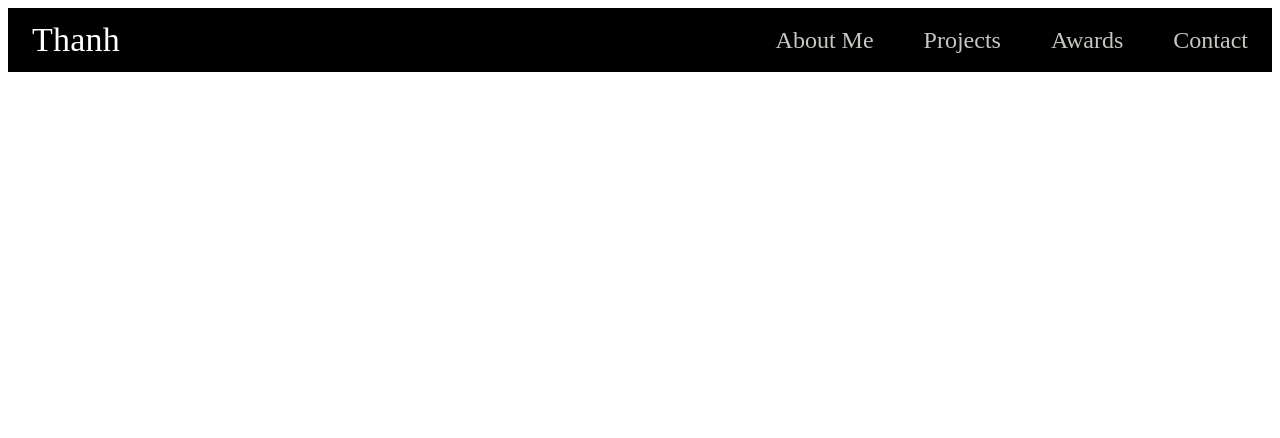
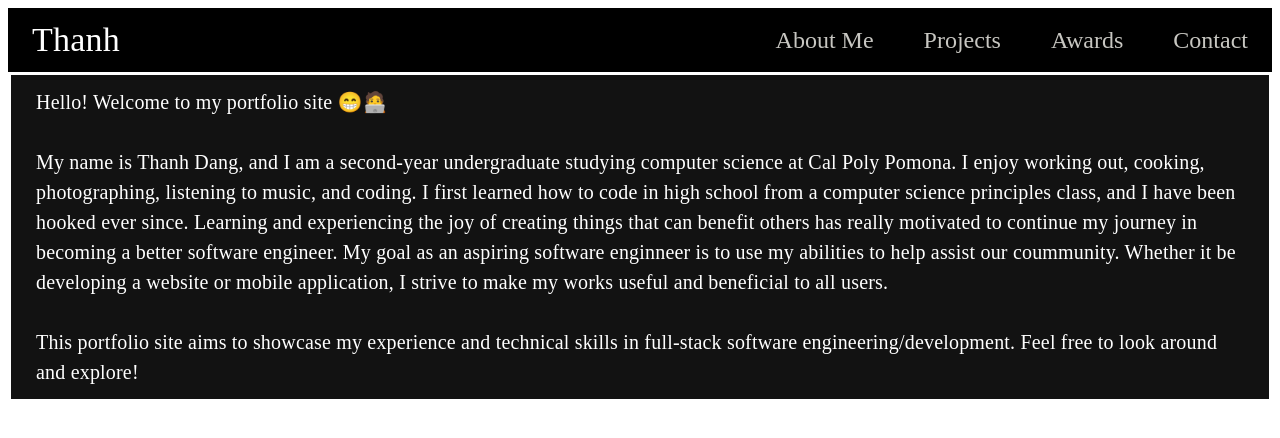
Before and after one commit to tdang2180/tdang2180.github.io, a React app: page / in a window 1280 px wide. Shown: the top 438 px of the page. Built offline with nearby package versions, Linux system fonts and the light colour scheme; the HTML template or start-up script is replaced by a standard one.

Commit message:
created an about me section

```diff
--- a/src/App.jsx
+++ b/src/App.jsx
@@ -1,14 +1,18 @@
 import React from "react";
+import { Grid, Stack } from "@mui/material";
 import Header from "./screens/Header";
-
-
+import Project from "./screens/Project";
+import About from "./screens/About";
+import Awards from "./screens/Awards";
+import Contact from "./screens/Contact";
 
 export default function App () {
   return(
     <>
     <Header/>
+    <Stack bgcolor="#121212" spacing={7}>
+      <About/>
+    </Stack>
     </>
-
-
   )
 }
--- /dev/null
+++ b/src/screens/About.jsx
@@ -0,0 +1,39 @@
+import React from "react";
+import { AppBar, Grid, Typography, Toolbar, Box }  from "@mui/material";
+
+const styles = {
+  text: {
+    fontFamily: "serif",
+    color: "white",
+    padding: "12px 25px 12px 25px",
+    fontSize: "20px"
+  }
+}
+
+const Text = () => {
+  return (
+    <Typography sx={styles.text}>
+      Hello! Welcome to my portfolio site 😁🧑‍💻 <br/>
+      <br/>
+      My name is Thanh Dang, and I am a second-year undergraduate studying computer science at Cal Poly Pomona.
+      I enjoy working out, cooking, photographing, listening to music, and coding. I first learned how to code in
+      high school from a computer science principles class, and I have been hooked ever since. Learning and experiencing
+      the joy of creating things that can benefit others has really motivated to continue my journey in becoming
+      a better software engineer.
+
+      My goal as an aspiring software enginneer is to use my abilities to help assist our coummunity.
+      Whether it be developing a website or mobile application, I strive to make my works useful and beneficial to all users. <br/>
+      <br/>
+      This portfolio site aims to showcase my experience and technical skills in full-stack software engineering/development.
+      Feel free to look around and explore!
+    </Typography>
+  )
+}
+
+export default function About() {
+  return(
+    <Grid container bgcolor="#121212" border="solid" borderColor="white">
+      <Text/>
+    </Grid>
+  )
+}
--- a/src/screens/Header.jsx
+++ b/src/screens/Header.jsx
@@ -18,7 +18,7 @@ export default function Header() {
   };
 
   const handleProjects = () => {
-    window.scrollTo({ top: 230, behavior: "smooth" });
+    window.scrollTo({ top: 320, behavior: "smooth" });
   };
 
   const handleAwards = () => {
```
Also changed, not shown: 1 other file (tests, documents, lock files or other folders).
